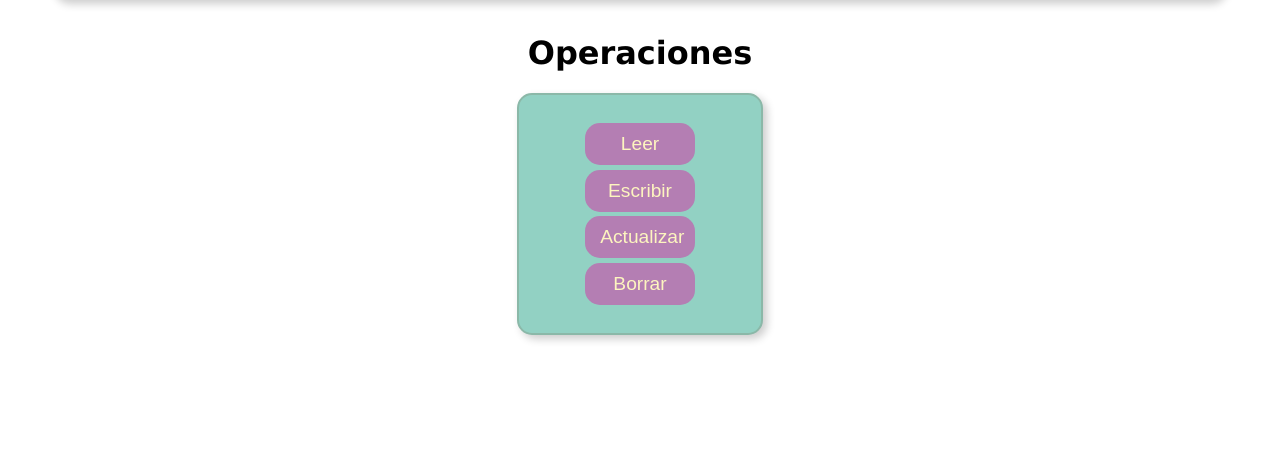
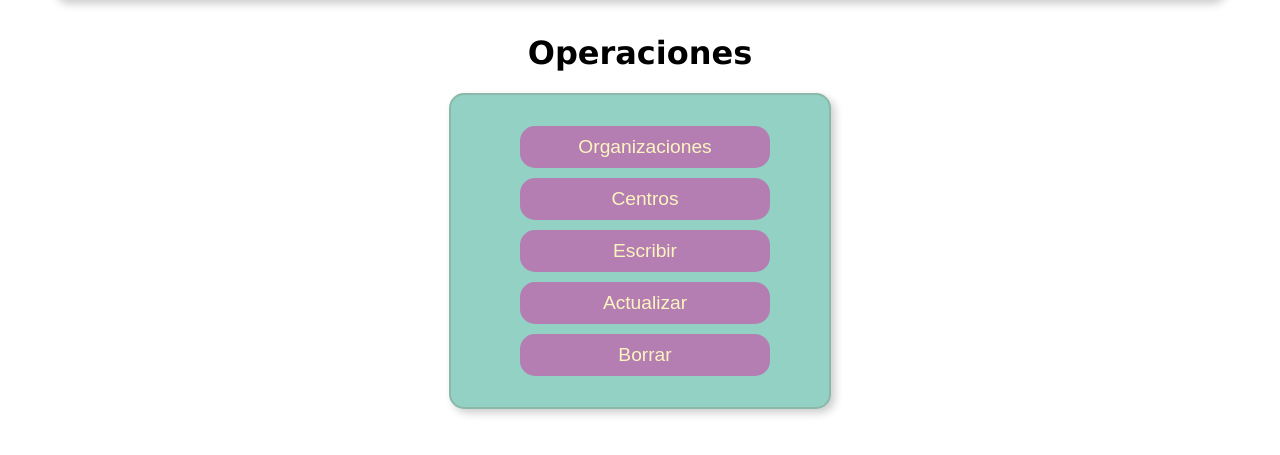
Before and after one commit to minyavasaiel/prueba_tecnica, a Django app: page / in a window 1280 px wide. Shown: the part 76-531 px from the top of the page. Run offline with Django 4.2, Linux system fonts and the light colour scheme; a user stored in the database is signed in; data comes from the database, SQL or seed files in the repository; both versions use the stored data as it was after the commit.

Commit message:
añadido listar centros y organizaciones

```diff
--- a/prueba_tecnica/urls.py
+++ b/prueba_tecnica/urls.py
@@ -24,4 +24,7 @@ urlpatterns = [
     path('', views.index, name='index'),
     path('logout/', views.logout_view, name='logout'),
     path('readjason/', views.read_json, name='read_json'),
+    path('listar/', views.listar, name= 'listar'),
+    path('listarCentros/', views.listarCentros, name= 'listarCentros'),
+
 ]
--- a/prueba_tecnica/views.py
+++ b/prueba_tecnica/views.py
@@ -47,3 +47,13 @@ def read_json():
                     else:
                         newCenter = Center(name=center['name'], stories=center['stories'], organization=newOrganization)
                         newCenter.save()
+
+def listar(request):
+    #obtener todos los elementos
+    organizations = Organization.objects.all()
+    return render(request, 'listar.html', {'organizations': organizations})
+
+def listarCentros(request):
+    #obtener todos los elementos
+    centers = Center.objects.all()
+    return render(request, 'listar-centros.html', {'centers': centers})
--- a/static/style.css
+++ b/static/style.css
@@ -40,7 +40,7 @@ body main form button:hover {
   color: #FFD5FF;
   transform: scale(1.1);
 }
-body main #buttons {
+body main .dataDiv {
   display: flex;
   flex-direction: column;
   background-color: #92D1C3;
@@ -52,9 +52,9 @@ body main #buttons {
   cursor: pointer;
   transition: transform 0.2s ease-in-out;
 }
-body main #buttons button {
+body main .dataDiv button {
   border: none;
-  width: auto;
+  width: 250px;
   margin: 2%;
   padding: 10px 15px;
   background-color: #B47EB3;
@@ -62,7 +62,7 @@ body main #buttons button {
   color: #FDF5Bf;
   font-size: 1.2em;
 }
-body main #buttons button:hover {
+body main .dataDiv button:hover {
   color: #FFD5FF;
   transform: scale(1.1);
 }
--- a/static/style.scss
+++ b/static/style.scss
@@ -54,7 +54,7 @@ body {
             }
         }
 
-        #buttons {
+        .dataDiv {
             display: flex;
             flex-direction: column;
             background-color: $tiffanyBlue;
@@ -68,7 +68,7 @@ body {
 
             button {
                 border: none;
-                width: auto;
+                width: 250px;
                 margin: 2%;
                 padding: 10px 15px;
                 background-color: $africanViolet;
--- a/templates/crud.html
+++ b/templates/crud.html
@@ -4,8 +4,13 @@
 
 {% block content %}
 <h1>Operaciones</h1>
-<div id="buttons">
-<button>Leer</button>
+<div class="dataDiv">
+    <a href="{% url 'listar' %}">
+<button>Organizaciones</button>
+    </a>
+    <a href="{% url 'listarCentros' %}">
+        <button>Centros</button>
+            </a>
 <button>Escribir</button>
 <button>Actualizar</button>
 <button>Borrar</button>
```
Also changed, not shown: templates/listar-centros.html (added, +13 -0 lines), templates/listar.html (added, +13 -0 lines), db.sqlite3, 1 other file.
